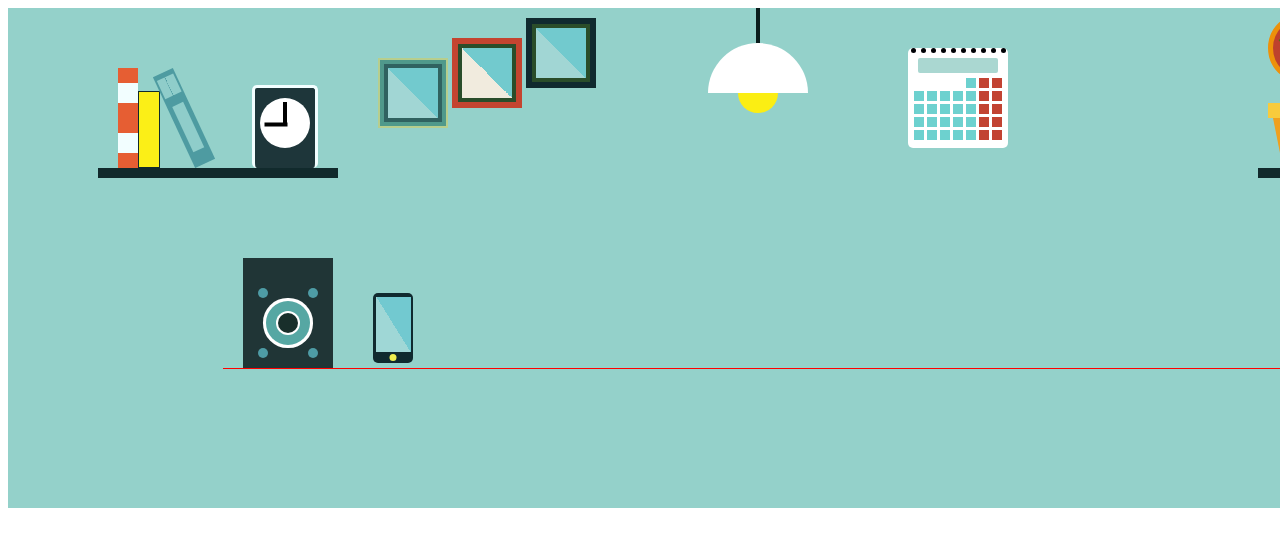
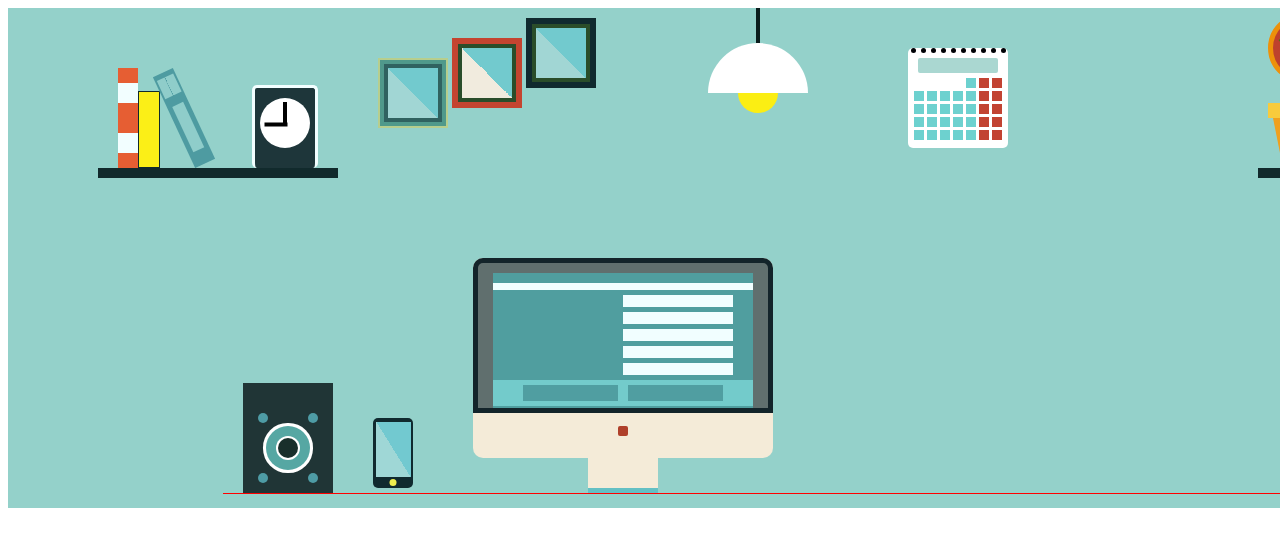
Before and after one commit to NahlaGalal/Twitter-banner, a plain HTML site: page index.html in a window 1280 px wide. Shown: the top 546 px of the page. Drawn offline with Linux system fonts and the light colour scheme.

Commit message:
Add on table screen-1

```diff
--- a/index.html
+++ b/index.html
@@ -118,6 +118,24 @@
       <div class="mobile">
         <div class="screen"></div>
       </div>
+
+      <!-- On table => First screen -->
+      <div class="screen-1">
+        <div class="monitor">
+          <div class="code">
+            <div class="line-full"></div>
+            <div class="line"></div>
+            <div class="line"></div>
+            <div class="line"></div>
+            <div class="line"></div>
+            <div class="line"></div>
+            <div class="footer">
+              <div class="footer-card"></div>
+              <div class="footer-card"></div>
+            </div>
+          </div>
+        </div>
+      </div>
     </div>
   </div>
 </body>
--- a/style.css
+++ b/style.css
@@ -382,8 +382,7 @@
   height: 70px;
   background-color: #102a2f;
   border-radius: 5px;
-  margin-bottom: 5px;
-  margin-left: 30px;
+  margin: 0 30px 5px;
 }
 
 .on-table .mobile::after {
@@ -404,3 +403,83 @@
   height: 55px;
   background: linear-gradient(58deg, #9fd7d6 50%, #72c9d0 50%);
 }
+
+/* On table => First screen */
+.screen-1 {
+  position: relative;
+  width: 300px;
+  height: 200px;
+  background-color: #f4ebd8;
+  margin-left: 30px;
+  margin-bottom: 35px;
+  border-radius: 10px;
+}
+
+.screen-1::before,
+.screen-1::after {
+  position: absolute;
+  content: "";
+  left: 50%;
+  transform: translateX(-50%);
+}
+
+.screen-1::before {
+  width: 70px;
+  height: 35px;
+  background-color: #f4ebd8;
+  bottom: -35px;
+  border-bottom: 5px solid #63c0c4;
+}
+
+.screen-1::after {
+  width: 10px;
+  height: 10px;
+  border-radius: 2px;
+  background-color: #af402a;
+  bottom: 22px;
+}
+
+.monitor {
+  width: 260px;
+  height: 135px;
+  border: 5px solid #13242a;
+  background-color: #606f6e;
+  border-radius: 10px 10px 0 0;
+  padding: 10px 15px 0;
+}
+
+.code {
+  height: 125px;
+  background-color: #509e9f;
+  padding-top: 10px;
+}
+
+.line-full {
+  height: 7px;
+  background-color: #f1feff;
+  margin-bottom: 5px;
+}
+
+.line {
+  height: 12px;
+  width: 110px;
+  margin-bottom: 5px;
+  background-color: #f1feff;
+  margin-left: auto;
+  margin-right: 20px;
+}
+
+.footer {
+  display: flex;
+  justify-content: center;
+  background-color: #73cbcb;
+  height: 16px;
+  gap: 10px;
+  padding: 5px 30px;
+}
+
+.footer-card {
+  height: 16px;
+  background-color: #509ea1;
+  flex: 1;
+}
```
